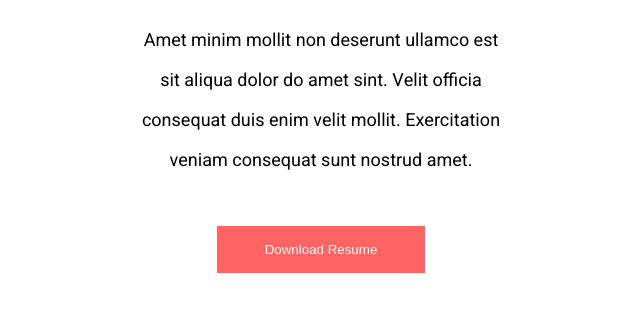
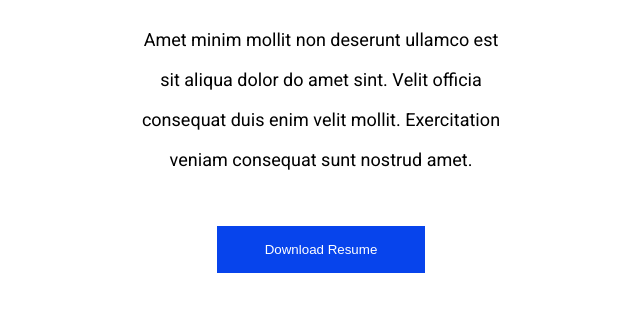
Before and after one commit to Mike2281/John, a plain HTML site: page index.html in a window 1280 px wide. Shown: the part 459-770 px from the top of the page, without its empty margins (319-959 px from the left). Drawn offline with Linux system fonts and the light colour scheme.

Commit message:
Update style.css

```diff
--- a/style.css
+++ b/style.css
@@ -54,7 +54,7 @@ body{
 }
 button{
   margin-top: 27px;
-  background: #FF6464;
+  background: #0744ec;
   font-famify: 'Heebo', sans-serif;
   height: 47px;
   width: 208px;
```
